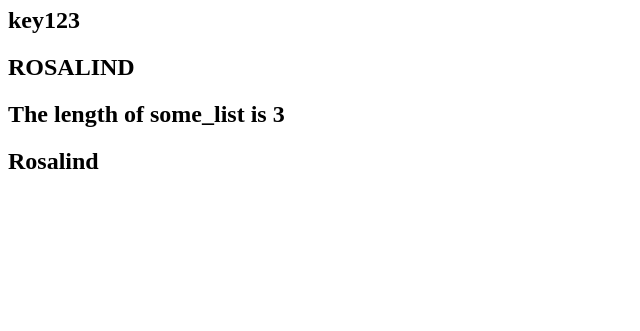
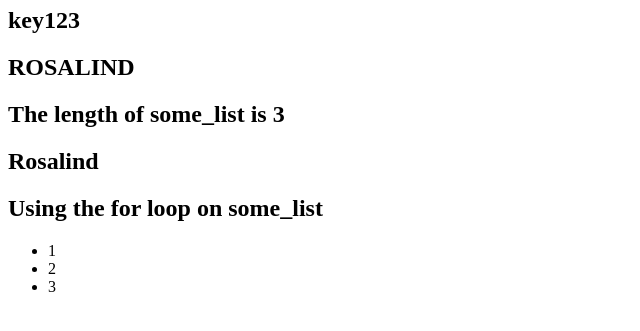
Before and after one commit to ZaryabAhmed22/Django, a Django app: page /my_app/variable/ in a window 1280 px wide. Shown: the part 153-484 px from the top of the page, without its empty margins (0-640 px from the left). Run offline with Django 4.2, Linux system fonts and the light colour scheme.

Commit message:
Basic tags - for loop

```diff
--- a/Section 10/my_site/my_app/templates/my_app/variable.html
+++ b/Section 10/my_site/my_app/templates/my_app/variable.html
@@ -27,5 +27,13 @@
 
     {% comment %} Stacking Filters {% endcomment %}
     <h2>{{first_name | lower | capfirst}}</h2>
+
+    <!-- Django Tags -->
+    <h2>Using the for loop on some_list</h2>
+    <ul>
+      {%for item in some_list%}
+      <li>{{item}}</li>
+      {%endfor%}
+    </ul>
   </body>
 </html>
```
